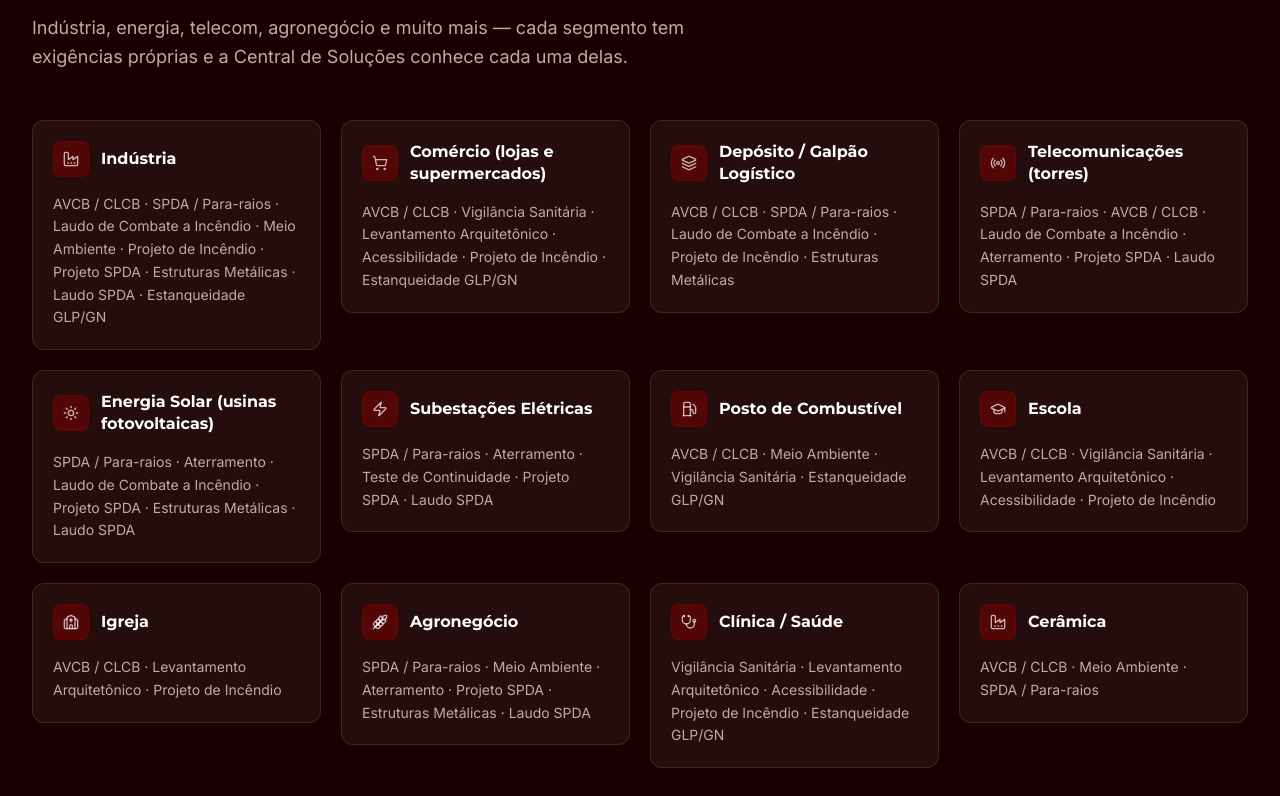
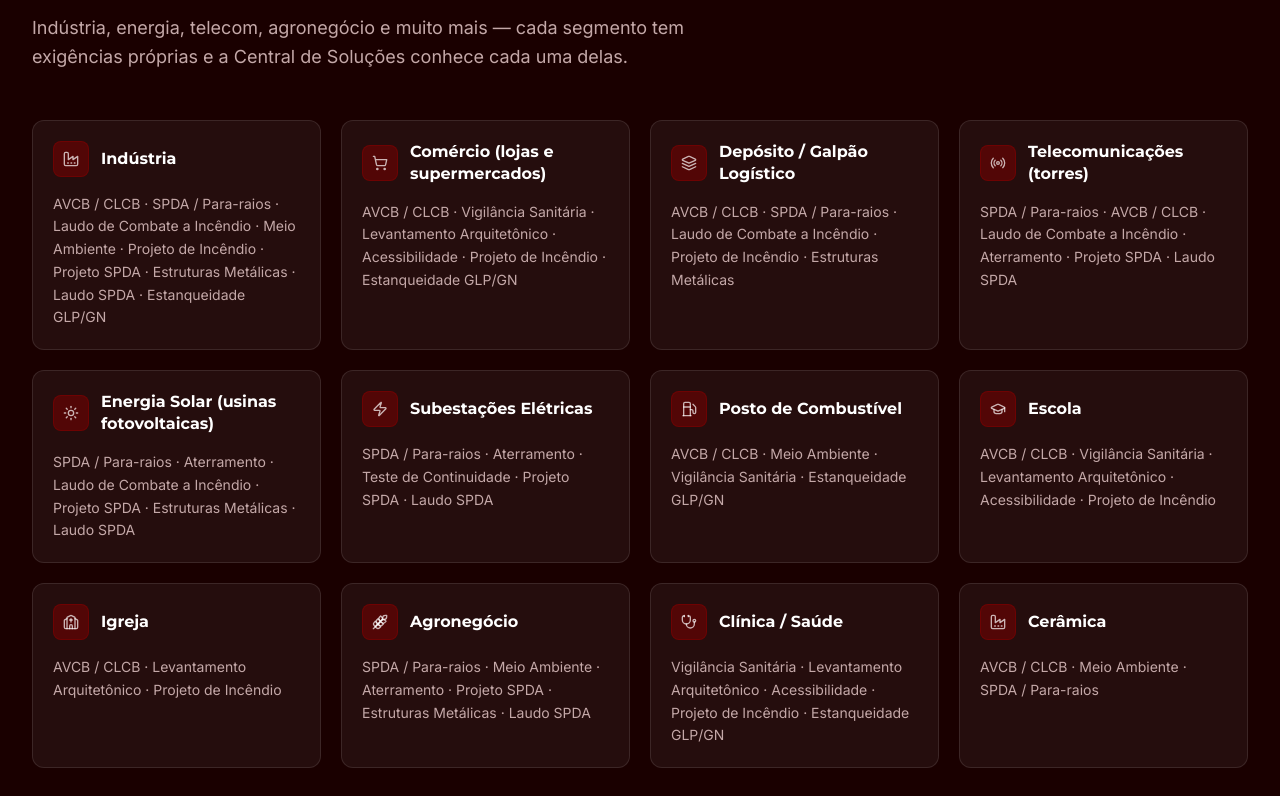
Before and after one commit to BarcelosMoises/Landing-Page-Central, a Next.js app: page / in a window 1280 px wide. Shown: the part 2724-3520 px from the top of the page. Built offline with nearby package versions, Linux system fonts and the light colour scheme.

Commit message:
fix(layout): iguala altura dos cards de setor em SetoresAtendidos
- Adiciona `flex` no <motion.li> para propagar altura da célula do grid
- Adiciona `h-full` no <article> do SetorCard
- Sem impacto nas animações (Framer Motion anima opacity/transform)

```diff
--- a/components/SetoresAtendidos.tsx
+++ b/components/SetoresAtendidos.tsx
@@ -72,7 +72,10 @@ function SetorCard({ setorId, nome }: SetorCardProps) {
   return (
     <article
       aria-label={`Setor atendido: ${nome}`}
-      className="bg-white/5 border border-white/10 rounded-xl p-5 hover:bg-white/10 transition-colors duration-200 flex flex-col gap-4"
+      // h-full: ocupa 100% da altura do <motion.li> (que é flex e estica para
+      // preencher a célula do grid) — garante que todos os cards da mesma
+      // linha do grid fiquem com a mesma altura.
+      className="bg-white/5 border border-white/10 rounded-xl p-5 hover:bg-white/10 transition-colors duration-200 flex flex-col gap-4 h-full"
     >
       {/* Ícone + nome */}
       <div className="flex items-center gap-3">
@@ -158,7 +161,9 @@ export function SetoresAtendidos() {
           animate={emVista ? "visible" : "hidden"}
         >
           {setores.map((setor) => (
-            <motion.li key={setor.id} className="list-none" variants={itemVariants}>
+            // flex no <motion.li>: propaga a altura da célula do grid até o
+            // <article> filho — sem impacto nas animações (opacity/transform).
+            <motion.li key={setor.id} className="list-none flex" variants={itemVariants}>
               <SetorCard setorId={setor.id} nome={setor.nome} />
             </motion.li>
           ))}
```
